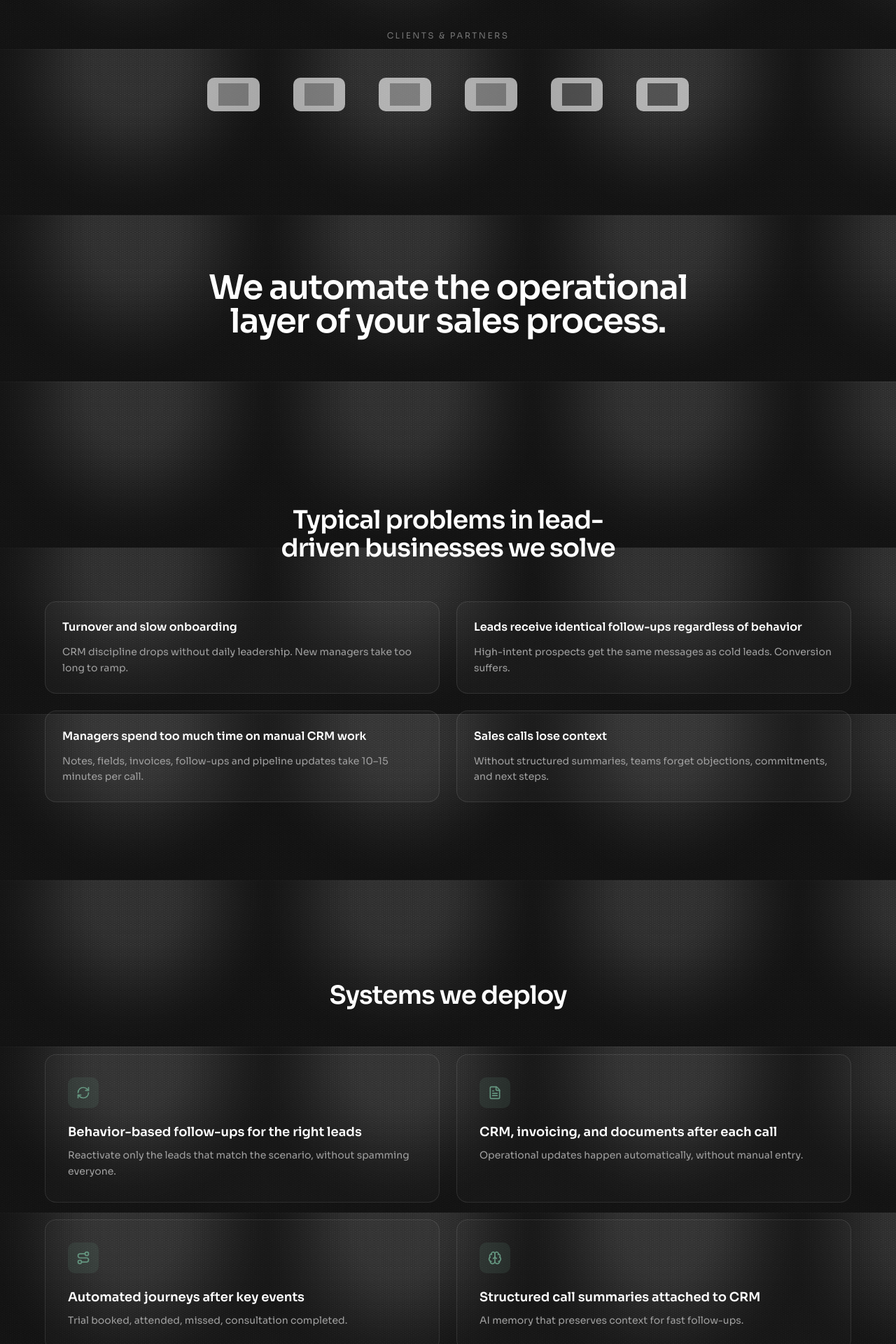
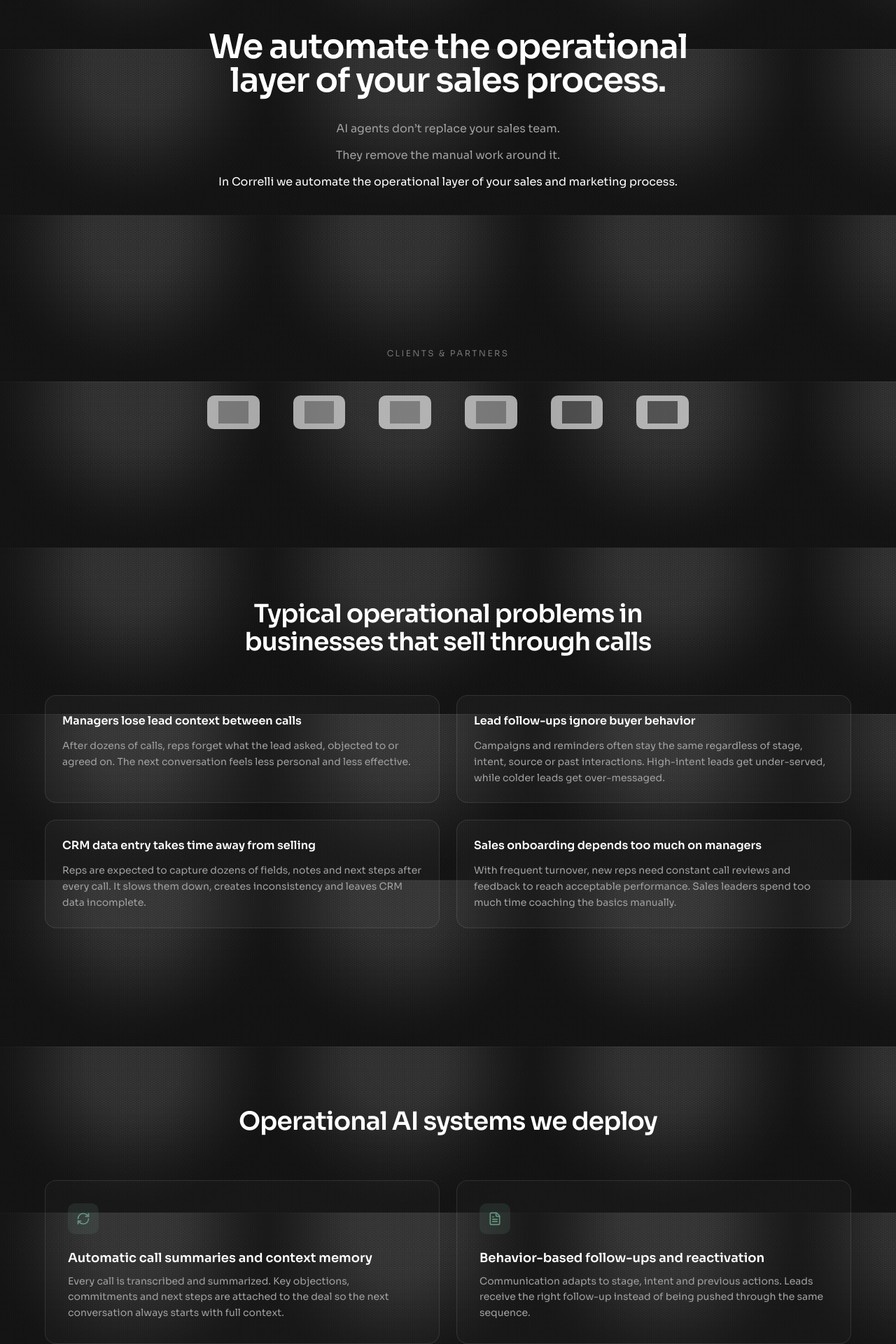
Before and after one commit to pavel-correlli-77/website, a Next.js app: page / in a window 1280 px wide. Shown: the part 880-2800 px from the top of the page at 70% size. Built offline with nearby package versions, Linux system fonts and the light colour scheme; grey boxes are pictures that could not be loaded.

Commit message:
Refine positioning and reorder sections

```diff
--- a/app/page.tsx
+++ b/app/page.tsx
@@ -4,7 +4,6 @@ import { ClientsSection } from "@/components/clients-section"
 import { AboutSection } from "@/components/about-section"
 import { PainSection } from "@/components/pain-section"
 import { ServicesSection } from "@/components/services-section"
-import { ProcessSection } from "@/components/process-section"
 import { TestimonialsSection } from "@/components/testimonials-section"
 import { PricingSection } from "@/components/pricing-section"
 import { ContactSection } from "@/components/contact-section"
@@ -15,11 +14,10 @@ export default function Page() {
     <main className="min-h-screen">
       <Header />
       <HeroSection />
+      <AboutSection />
       <ClientsSection />
-      <AboutSection />
       <PainSection />
       <ServicesSection />
-      <ProcessSection />
       <TestimonialsSection />
       <PricingSection />
       <ContactSection />
--- a/components/about-section.tsx
+++ b/components/about-section.tsx
@@ -5,6 +5,13 @@ export function AboutSection() {
         <h2 className="text-balance text-3xl font-semibold tracking-tight text-white md:text-4xl lg:text-5xl">
           We automate the operational layer of your sales process.
         </h2>
+        <div className="mx-auto mt-8 max-w-2xl space-y-3 text-base leading-relaxed text-neutral-400">
+          <p>AI agents don’t replace your sales team.</p>
+          <p>They remove the manual work around it.</p>
+          <p className="text-white">
+            In Correlli we automate the operational layer of your sales and marketing process.
+          </p>
+        </div>
       </div>
     </section>
   )
--- a/components/contact-section.tsx
+++ b/components/contact-section.tsx
@@ -8,10 +8,9 @@ export function ContactSection() {
           <h2 className="text-balance text-3xl font-semibold tracking-tight text-white md:text-4xl">
             Book a Workflow Review
           </h2>
-          <div className="mx-auto mt-6 max-w-xl text-sm text-neutral-300">
-            <p>Map your lead-to-client process.</p>
-            <p>Identify automation and conversion gaps.</p>
-            <p>Estimate implementation effort.</p>
+          <div className="mx-auto mt-6 max-w-2xl text-sm text-neutral-300">
+            <p>We’ll map your lead-to-client workflow and identify where automation can remove manual work and improve conversion.</p>
+            <p className="mt-3">You’ll leave the call with a clear automation plan.</p>
           </div>
           <div className="mt-8 flex flex-col items-center gap-4 sm:flex-row sm:justify-center">
             <a
@@ -20,13 +19,11 @@ export function ContactSection() {
               rel="noopener noreferrer"
               className="inline-flex items-center gap-2 rounded-full bg-[#659680] px-8 py-3 text-sm font-semibold text-black transition-opacity hover:opacity-90"
             >
-              Book Review
+              Schedule Workflow Review
               <ArrowRight size={16} />
             </a>
           </div>
-          <p className="mt-6 text-xs text-neutral-500">
-            No commitment required. You will leave with a clear automation plan.
-          </p>
+          <p className="mt-6 text-xs text-neutral-500">No commitment required.</p>
         </div>
       </div>
     </section>
--- a/components/hero-section.tsx
+++ b/components/hero-section.tsx
@@ -8,11 +8,11 @@ export function HeroSection() {
         <div className="flex flex-col items-start gap-12 lg:flex-row lg:items-center lg:gap-16">
           <div className="flex-1">
             <h1 className="text-balance text-4xl font-semibold leading-tight tracking-tight text-white md:text-5xl lg:text-6xl">
-              Sales &amp; Marketing Automation with AI Agents
+              AI agents and n8n automations for sales and marketing systems.
             </h1>
             <div className="mt-8 rounded-2xl border border-white/10 bg-white/[0.03] p-5">
               <p className="text-xs tracking-[0.2em] text-neutral-500 uppercase">
-                For businesses where every client starts with a call
+                For businesses where every customer starts with a call
               </p>
               <div className="mt-4 flex flex-wrap gap-3 text-sm text-neutral-300">
                 {[
@@ -37,7 +37,7 @@ export function HeroSection() {
                 href="#cta"
                 className="inline-flex items-center gap-2 rounded-full bg-[#659680] px-6 py-3 text-sm font-semibold text-black transition-opacity hover:opacity-90"
               >
-                Book Review
+                Find automation opportunities.
                 <ArrowRight size={16} />
               </a>
               <a
--- a/components/pain-section.tsx
+++ b/components/pain-section.tsx
@@ -1,23 +1,23 @@
 const painPoints = [
   {
-    title: "Turnover and slow onboarding",
+    title: "Managers lose lead context between calls",
     description:
-      "CRM discipline drops without daily leadership. New managers take too long to ramp.",
+      "After dozens of calls, reps forget what the lead asked, objected to or agreed on. The next conversation feels less personal and less effective.",
   },
   {
-    title: "Leads receive identical follow-ups regardless of behavior",
+    title: "Lead follow-ups ignore buyer behavior",
     description:
-      "High-intent prospects get the same messages as cold leads. Conversion suffers.",
+      "Campaigns and reminders often stay the same regardless of stage, intent, source or past interactions. High-intent leads get under-served, while colder leads get over-messaged.",
   },
   {
-    title: "Managers spend too much time on manual CRM work",
+    title: "CRM data entry takes time away from selling",
     description:
-      "Notes, fields, invoices, follow-ups and pipeline updates take 10–15 minutes per call.",
+      "Reps are expected to capture dozens of fields, notes and next steps after every call. It slows them down, creates inconsistency and leaves CRM data incomplete.",
   },
   {
-    title: "Sales calls lose context",
+    title: "Sales onboarding depends too much on managers",
     description:
-      "Without structured summaries, teams forget objections, commitments, and next steps.",
+      "With frequent turnover, new reps need constant call reviews and feedback to reach acceptable performance. Sales leaders spend too much time coaching the basics manually.",
   },
 ]
 
@@ -27,7 +27,7 @@ export function PainSection() {
       <div className="mx-auto max-w-6xl">
         <div className="mx-auto max-w-2xl text-center">
           <h2 className="text-balance text-3xl font-semibold tracking-tight text-white md:text-4xl">
-            Typical problems in lead-driven businesses we solve
+            Typical operational problems in businesses that sell through calls
           </h2>
         </div>
         <div className="mt-14 grid gap-6 md:grid-cols-2">
--- a/components/pricing-section.tsx
+++ b/components/pricing-section.tsx
@@ -1,9 +1,9 @@
 import { Check } from "lucide-react"
 
 const pricingItems = [
-  "Automation projects start from $300 per implementation day",
-  "Typical systems take 2–7 days to deploy",
-  "Monthly support keeps systems stable and evolving",
+  "Most systems are deployed in 2–7 days",
+  "Implementation starts from $300/day",
+  "Optional monthly support keeps systems stable and improving",
 ]
 
 export function PricingSection() {
@@ -12,12 +12,12 @@ export function PricingSection() {
       <div className="mx-auto max-w-6xl">
         <div className="mx-auto max-w-3xl text-center">
           <h2 className="text-balance text-3xl font-semibold tracking-tight text-white md:text-4xl">
-            Pricing
+            Typical engagement
           </h2>
         </div>
 
         <div className="mx-auto mt-12 max-w-3xl rounded-2xl border border-white/10 bg-white/[0.03] p-8 text-center md:p-12">
-          <p className="text-sm text-neutral-400">From $300 per implementation day</p>
+          <p className="text-base font-semibold text-white">Implementation starts from $300/day</p>
           <ul className="mt-8 grid gap-3 text-sm text-neutral-300 md:grid-cols-3">
             {pricingItems.map((item) => (
               <li key={item} className="flex items-start gap-2">
--- a/components/services-section.tsx
+++ b/components/services-section.tsx
@@ -3,27 +3,27 @@ import { RefreshCw, FileText, Route, Brain } from "lucide-react"
 const services = [
   {
     icon: RefreshCw,
-    title: "Behavior-based follow-ups for the right leads",
+    title: "Automatic call summaries and context memory",
     description:
-      "Reactivate only the leads that match the scenario, without spamming everyone.",
+      "Every call is transcribed and summarized. Key objections, commitments and next steps are attached to the deal so the next conversation always starts with full context.",
   },
   {
     icon: FileText,
-    title: "CRM, invoicing, and documents after each call",
+    title: "Behavior-based follow-ups and reactivation",
     description:
-      "Operational updates happen automatically, without manual entry.",
+      "Communication adapts to stage, intent and previous actions. Leads receive the right follow-up instead of being pushed through the same sequence.",
   },
   {
     icon: Route,
-    title: "Automated journeys after key events",
+    title: "Automatic CRM updates after every call",
     description:
-      "Trial booked, attended, missed, consultation completed.",
+      "Key fields, notes and next steps are extracted from conversations and written directly to CRM. Reps focus on selling instead of filling forms.",
   },
   {
     icon: Brain,
-    title: "Structured call summaries attached to CRM",
+    title: "AI feedback and coaching for sales calls",
     description:
-      "AI memory that preserves context for fast follow-ups.",
+      "Calls are automatically analyzed against your sales framework. Reps receive structured feedback so new hires ramp faster and managers spend less time on manual reviews.",
   },
 ]
 
@@ -33,7 +33,7 @@ export function ServicesSection() {
       <div className="mx-auto max-w-6xl">
         <div className="mx-auto max-w-2xl text-center">
           <h2 className="text-balance text-3xl font-semibold tracking-tight text-white md:text-4xl">
-            Systems we deploy
+            Operational AI systems we deploy
           </h2>
         </div>
 
```
